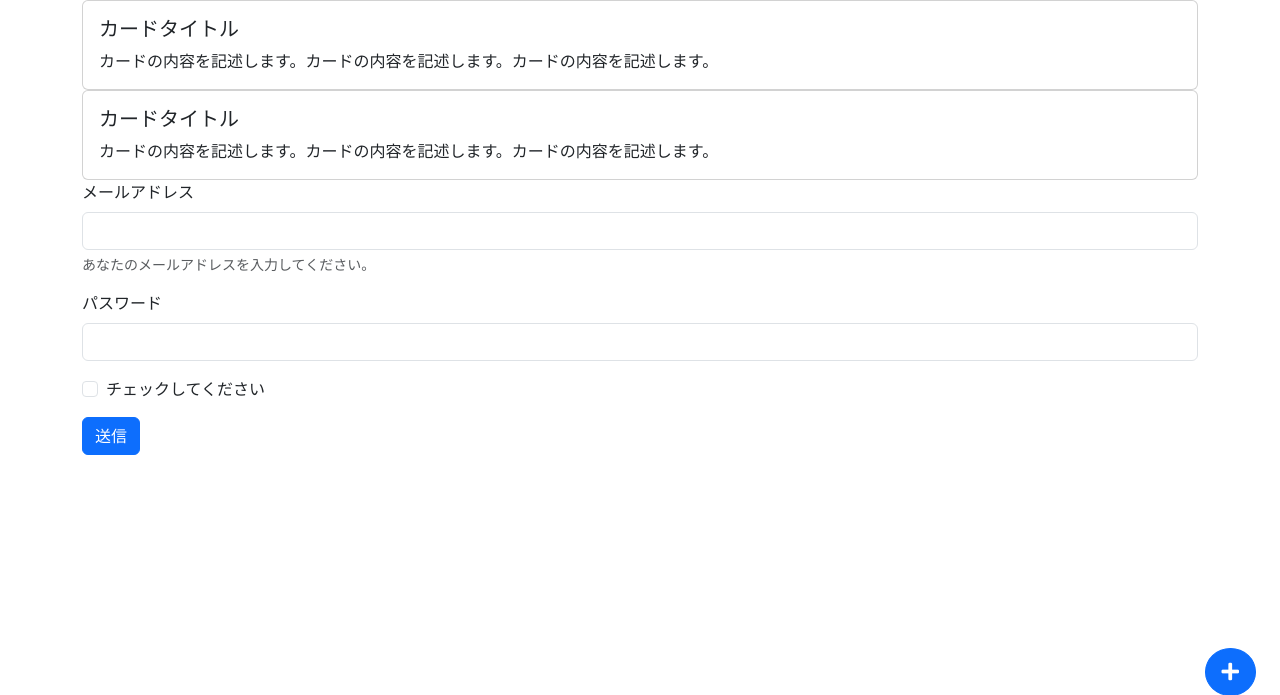
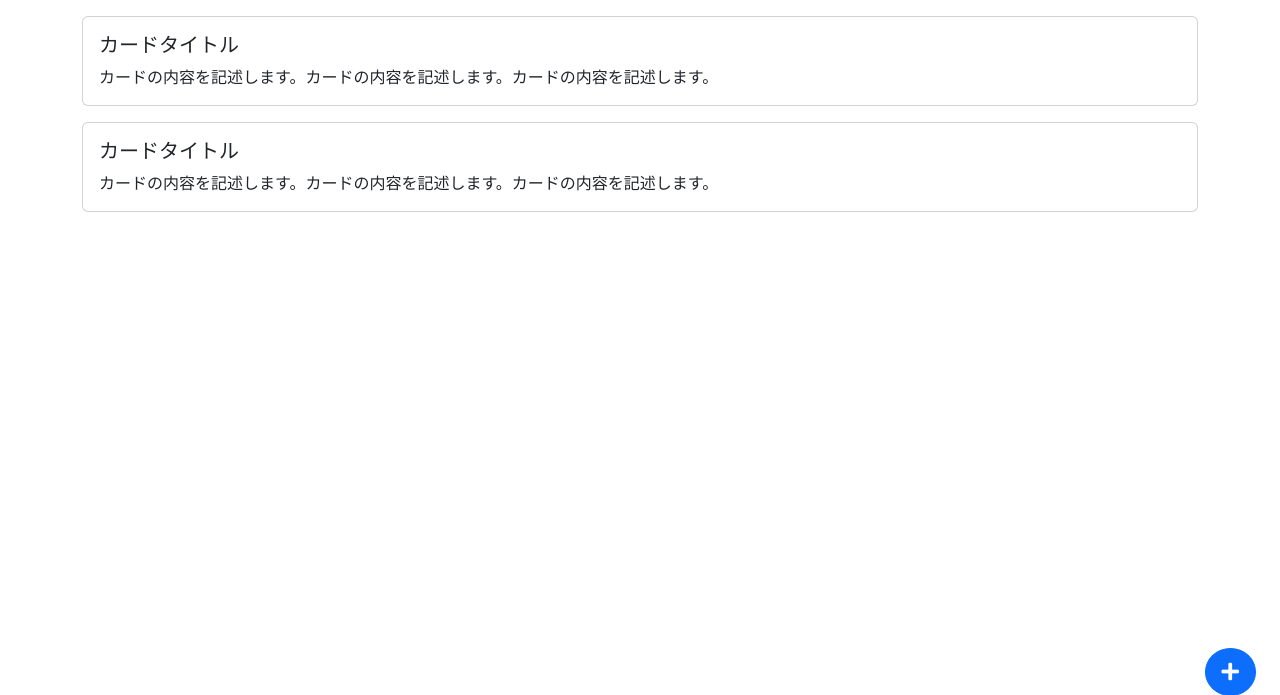
Before and after one commit to terutora/nifty-new-life, a Flask app: page /top_page in a window 1280 px wide. Shown: the part 80-775 px from the top of the page. Run offline with Flask 3, Linux system fonts and the light colour scheme.

Commit message:
Squashed commit of the following
commit 48ff6ca7
Author: Aoki-Dai <108746684+Aoki-Dai@users.noreply.github.com>
Date: Tue Aug 06 2024 16:40:32 GMT+0900 (日本標準時)

    feat: top_pageでログイン画面と新規登録画面にアクセスできるようにする

```diff
--- a/src/web/routes.py
+++ b/src/web/routes.py
@@ -43,3 +43,15 @@ def secret():
 def top_page():
     logging.debug("新しいトップページにアクセスされました")
     return render_template("top_page.html")
+
+
+@APP_BP.route("/login")
+def login():
+    logging.debug("ログインページにアクセスされました")
+    return render_template("login.html")
+
+
+@APP_BP.route("/signup")
+def signup():
+    logging.debug("サインアップページにアクセスされました")
+    return render_template("signup.html")
--- a/src/web/templates/top_page.html
+++ b/src/web/templates/top_page.html
@@ -16,10 +16,11 @@
         <div class="collapse navbar-collapse" id="navbarNav">
           <ul class="navbar-nav ms-auto">
             <li class="nav-item">
-              <a class="nav-link" href="#">新規登録</a>
+              <a class="nav-link" href="{{ url_for('app.auth.signup') }}">新規登録</a>
+              <!--<a href="{{ url_for('app.top_page') }}" class="btn btn-primary mb-4">新しいトップページへ</a>-->
             </li>
             <li class="nav-item">
-              <a class="nav-link" href="#">ログイン</a>
+              <a class="nav-link" href="{{ url_for('app.auth.login')}}">ログイン</a>
             </li>
           </ul>
         </div>
@@ -28,38 +29,20 @@
   </header>
 
   <!-- 複数のカード -->
-  <div card-group="card-group">
-    <div class="card">
+  <div card-group="card-group" class="mb-6">
+    <div class="card mt-3">
       <div class="card-body">
         <h5 class="card-title">カードタイトル</h5>
         <p class="card-text">カードの内容を記述します。カードの内容を記述します。カードの内容を記述します。</p>
       </div>
     </div>
-    <div class="card">
+    <div class="card mt-3">
       <div class="card-body">
         <h5 class="card-title">カードタイトル</h5>
         <p class="card-text">カードの内容を記述します。カードの内容を記述します。カードの内容を記述します。</p>
       </div>
     </div>
   </div>
-
-  <!-- フォーム -->
-  <form>
-    <div class="mb-3">
-      <label for="exampleInputEmail1" class="form-label">メールアドレス</label>
-      <input type="email" class="form-control" id="exampleInputEmail1" aria-describedby="emailHelp">
-      <div id="emailHelp" class="form-text">あなたのメールアドレスを入力してください。</div>
-    </div>
-    <div class="mb-3">
-      <label for="exampleInputPassword1" class="form-label">パスワード</label>
-      <input type="password" class="form-control" id="exampleInputPassword1">
-    </div>
-    <div class="mb-3 form-check">
-      <input type="checkbox" class="form-check-input" id="exampleCheck1">
-      <label class="form-check-label" for="exampleCheck1">チェックしてください</label>
-    </div>
-    <button type="submit" class="btn btn-primary">送信</button>
-  </form>
 
   <!-- 投稿ボタン右下 -->
   <div class="fixed-bottom text-end me-4 mb-4">
```
